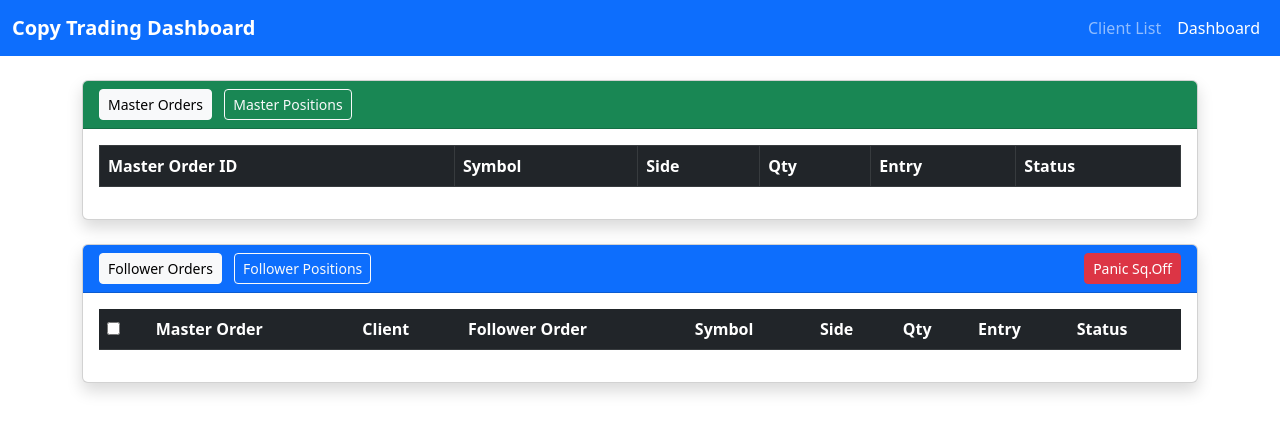
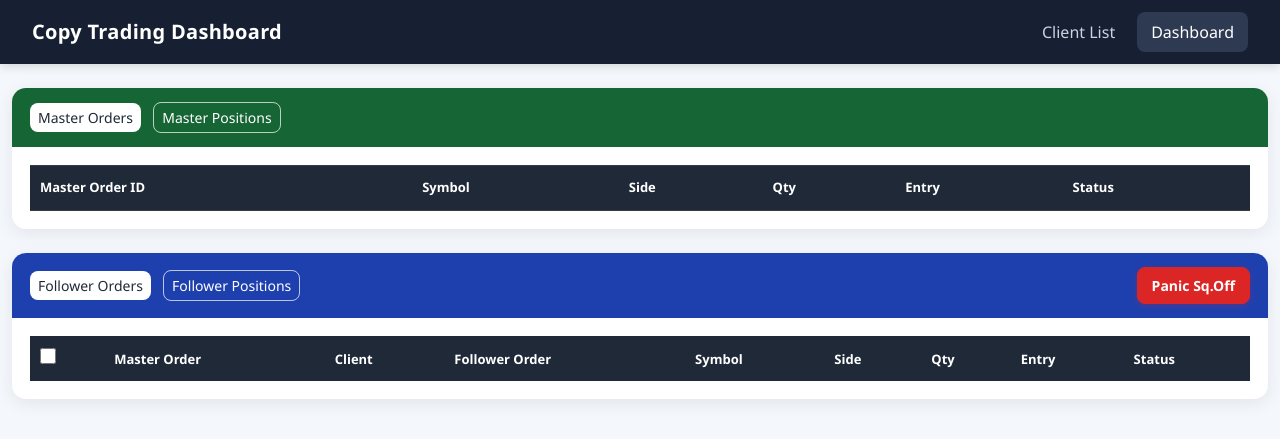
Before and after one commit to Sivaranjani0020/copy-trade, a Flask app: page /dashboard in a window 1280 px wide. Shown: the top 439 px of the page. Run offline with Flask 3, Linux system fonts and the light colour scheme; data that the repository does not hold is empty.

Commit message:
Update dashboard.html

```diff
--- a/web_api/templates/dashboard.html
+++ b/web_api/templates/dashboard.html
@@ -375,7 +375,190 @@
     <link
             href="https://cdn.jsdelivr.net/npm/bootstrap@5.3.0/dist/css/bootstrap.min.css"
             rel="stylesheet">
+    <style>
+    /* ==============================
+       COPY TRADING DASHBOARD THEME
+       ============================== */
 
+    body {
+        background: #f4f7fb;
+        color: #1f2937;
+        font-family: "Segoe UI", Arial, sans-serif;
+    }
+
+    /* NAVBAR */
+    .navbar {
+        background: #172033 !important;
+        box-shadow: 0 2px 10px rgba(0, 0, 0, 0.15);
+        padding: 12px 20px;
+    }
+
+    .navbar-brand {
+        font-size: 20px;
+        letter-spacing: 0.3px;
+    }
+
+    .navbar .nav-link {
+        color: #cbd5e1 !important;
+        margin-left: 8px;
+        border-radius: 8px;
+        padding: 8px 14px !important;
+    }
+
+    .navbar .nav-link:hover,
+    .navbar .nav-link.active {
+        background: #2d3a52;
+        color: white !important;
+    }
+
+
+    /* MAIN CARDS */
+    .card {
+        border: none;
+        border-radius: 14px;
+        overflow: hidden;
+        box-shadow: 0 4px 18px rgba(15, 23, 42, 0.08) !important;
+        background: white;
+    }
+
+    .card-header {
+        border: none;
+        padding: 14px 18px;
+    }
+
+    /* MASTER HEADER */
+    .card-header.bg-success {
+        background: #166534 !important;
+    }
+
+    /* FOLLOWER HEADER */
+    .card-header.bg-primary {
+        background: #1e40af !important;
+    }
+
+
+    /* TABLE */
+    .table {
+        margin-bottom: 0;
+        vertical-align: middle;
+    }
+
+    .table thead th {
+        background: #1f2937 !important;
+        color: white;
+        border: none !important;
+        font-size: 13px;
+        font-weight: 600;
+        padding: 12px 10px;
+        white-space: nowrap;
+    }
+
+    .table tbody td {
+        padding: 11px 10px;
+        font-size: 13px;
+        border-color: #e5e7eb;
+    }
+
+    .table-hover tbody tr:hover {
+        background: #f1f5f9;
+    }
+
+    /* REMOVE BOOTSTRAP STRIPED DARKNESS */
+    .table-striped > tbody > tr:nth-of-type(odd) > * {
+        background-color: #ffffff;
+    }
+
+    .table-striped > tbody > tr:nth-of-type(even) > * {
+        background-color: #f8fafc;
+    }
+
+
+    /* BUTTONS */
+    .btn {
+        border-radius: 8px;
+        font-weight: 500;
+        transition: 0.2s ease;
+    }
+
+    .btn:hover {
+        transform: translateY(-1px);
+    }
+
+    .btn-light {
+        background: white;
+        border: none;
+        color: #1f2937;
+    }
+
+    .btn-outline-light {
+        border-color: rgba(255,255,255,0.7);
+        color: white;
+    }
+
+    .btn-danger {
+        background: #dc2626;
+        border-color: #dc2626;
+    }
+
+    .btn-danger:hover {
+        background: #b91c1c;
+        border-color: #b91c1c;
+    }
+
+
+    /* CARD BODY */
+    .card-body {
+        padding: 18px;
+    }
+
+
+    /* CHECKBOXES */
+    input[type="checkbox"] {
+        width: 16px;
+        height: 16px;
+        cursor: pointer;
+    }
+
+
+    /* STATUS CELLS */
+    td:last-child {
+        font-weight: 600;
+    }
+
+
+    /* PANIC SQUARE OFF BUTTON */
+    .card-header .btn-danger {
+        padding: 7px 14px;
+        font-weight: 600;
+        box-shadow: 0 2px 6px rgba(220, 38, 38, 0.25);
+    }
+
+
+    /* RESPONSIVE TABLE */
+    .table {
+        min-width: 850px;
+    }
+
+    .card-body {
+        overflow-x: auto;
+    }
+
+
+    /* PAGE SPACING */
+    .container {
+        max-width: 1400px;
+    }
+
+
+    /* SMOOTH EFFECT */
+    .card,
+    .btn,
+    .nav-link,
+    tr {
+        transition: all 0.2s ease;
+    }
+
+</style>
 </head>
 
 <body>
```
